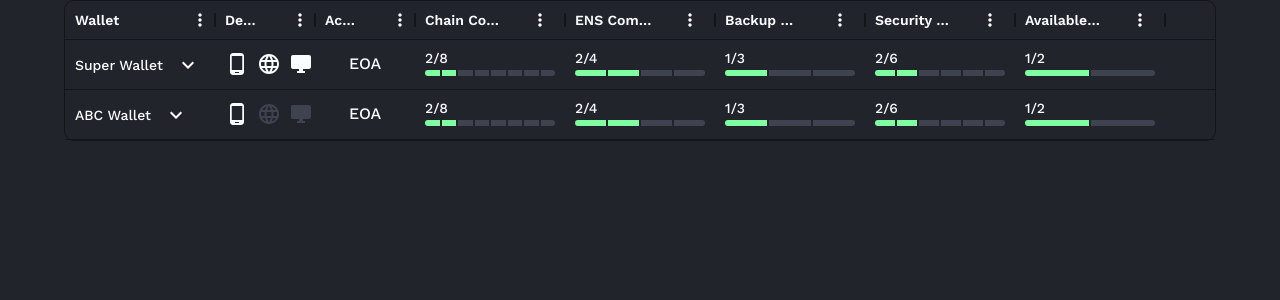
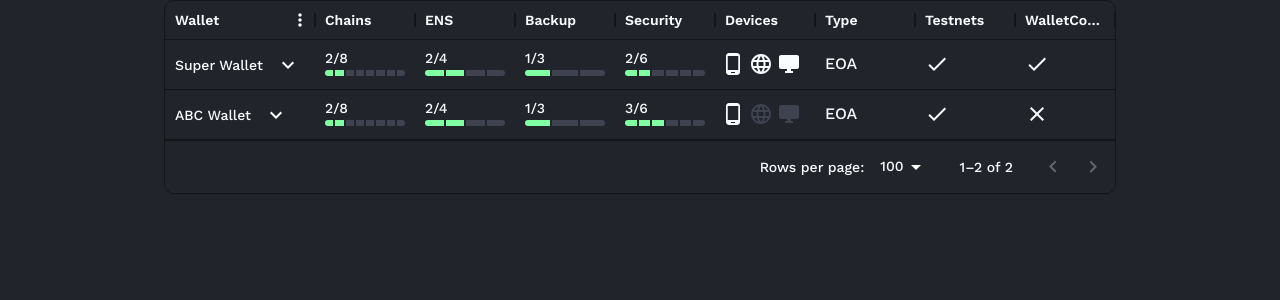
Before and after one commit to fluidkey/walletbeat, a Next.js app: page / in a window 1280 px wide. Shown: the top 300 px of the page. Built offline with nearby package versions, Linux system fonts and the light colour scheme.

Commit message:
table formatting 3

```diff
--- a/src/app/page.tsx
+++ b/src/app/page.tsx
@@ -1,11 +1,11 @@
 import React from 'react';
-import { Container } from '@mui/material';
+import { Box } from '@mui/material';
 import ComparisonTable from '@/components/ui/organisms/Table';
 
 export default function Home(): JSX.Element {
   return (
-  <Container>
-    <ComparisonTable />
-  </Container>
+    <Box maxWidth="100vw" px={1} display="flex" justifyContent="center">
+      <ComparisonTable />
+    </Box>
   );
 }
--- a/src/components/ui/organisms/Table.tsx
+++ b/src/components/ui/organisms/Table.tsx
@@ -3,13 +3,15 @@
 import React, { useState } from 'react';
 import { DataGrid, GridColDef } from '@mui/x-data-grid';
 import { wallets } from '@/data/mockData';
-import { Box, Typography } from '@mui/material';
+import { Box, Typography, Link } from '@mui/material';
 import IconButton from '@mui/material/IconButton';
 import ExpandMoreIcon from '@mui/icons-material/ExpandMore';
 import ExpandLessIcon from '@mui/icons-material/ExpandLess';
 import PhoneAndroidIcon from '@mui/icons-material/PhoneAndroid';
 import LanguageIcon from '@mui/icons-material/Language';
 import DesktopWindowsIcon from '@mui/icons-material/DesktopWindows';
+import CheckIcon from '@mui/icons-material/Check';
+import CloseIcon from '@mui/icons-material/Close';
 
 export default function ComparisonTable(): JSX.Element {
   const [expandedRows, setExpandedRows] = useState<Record<string, boolean>>({});
@@ -20,6 +22,7 @@ export default function ComparisonTable(): JSX.Element {
       name,
       total: 0,
       max: 0,
+      url: features.url,
       deviceCompatibility: features.deviceCompatibility,
       deviceCompatibilityTotal: Object.values(features.deviceCompatibility).filter(Boolean).length,
       deviceCompatibilityMax: Object.values(features.deviceCompatibility).length,
@@ -41,6 +44,9 @@ export default function ComparisonTable(): JSX.Element {
       availableTestnets: features.availableTestnets,
       availableTestnetsTotal: Object.values(features.availableTestnets).filter(Boolean).length,
       availableTestnetsMax: Object.values(features.availableTestnets).length,
+      walletConnect: features.walletConnect,
+      walletConnectTotal: Object.values(features.walletConnect).filter(Boolean).length,
+      walletConnectMax: Object.values(features.walletConnect).length,
     };
 
     // Calculate the total number of true values
@@ -53,23 +59,49 @@ export default function ComparisonTable(): JSX.Element {
   });
 
   const fields = [
-    'deviceCompatibility',
-    'accountType',
     'chainCompatibility',
     'ensCompatibility',
     'backupOptions',
     'securityFeatures',
+    'deviceCompatibility',
+    'accountType',
     'availableTestnets',
+    'walletConnect',
   ];
 
   const fieldToHeaderName: { [key: string]: string } = {
-    accountType: 'Account Type',
-    deviceCompatibility: 'Device Compatibility',
-    chainCompatibility: 'Chain Compatibility',
-    ensCompatibility: 'ENS Compatibility',
-    backupOptions: 'Backup Options',
-    securityFeatures: 'Security Features',
-    availableTestnets: 'Available Testnets',
+    accountType: 'Type',
+    deviceCompatibility: 'Devices',
+    chainCompatibility: 'Chains',
+    ensCompatibility: 'ENS',
+    backupOptions: 'Backup',
+    securityFeatures: 'Security',
+    availableTestnets: 'Testnets',
+    walletConnect: 'WalletConnect',
+  };
+
+  const subcategoryMapping: { [key: string]: string } = {
+    socialRecovery: 'Social Recovery',
+    cloud: 'Cloud Backup',
+    local: 'Local Backup',
+    multisig: 'Multisig',
+    MPC: 'MPC',
+    keyRotation: 'Key Rotation',
+    transactionScanning: 'Scanning',
+    limitsAndTimelocks: 'Limits',
+    hardwareWalletSupport: 'Hardware',
+    mainnet: 'Mainnet',
+    subDomains: 'Subdomains',
+    offchain: 'Offchain',
+    L2s: 'L2s',
+    ethereum: 'Ethereum',
+    optimism: 'Optimism',
+    arbitrum: 'Arbitrum',
+    base: 'Base',
+    polygon: 'Polygon',
+    zora: 'Zora',
+    gnosis: 'Gnosis',
+    bnbSmartChain: 'Binance Chain',
   };
 
   const handleShowMore = (id: string) => {
@@ -84,10 +116,21 @@ export default function ComparisonTable(): JSX.Element {
       return {
         field,
         headerName: fieldToHeaderName[field],
-        renderCell: (params) => {
+        headerAlign: 'left',
+        hideSortIcons: true,
+        disableColumnMenu: true,
+        renderCell: params => {
           const compatibility = params.value as Record<string, boolean>;
           return (
-            <Box display="flex" gap={1} alignItems="flex-start" justifyContent="space-between" height="100%" py={1.5}>
+            <Box
+              display="flex"
+              gap={0.5}
+              alignItems="flex-start"
+              justifyContent="space-between"
+              height="100%"
+              py={1.5}
+              ml={-0.5}
+            >
               <Typography color={compatibility.mobile ? '#FAFDFF' : '#3f4350'}>
                 <PhoneAndroidIcon />
               </Typography>
@@ -107,13 +150,23 @@ export default function ComparisonTable(): JSX.Element {
       return {
         field,
         headerName: fieldToHeaderName[field],
-        renderCell: (params) => {
+        headerAlign: 'left',
+        hideSortIcons: true,
+        disableColumnMenu: true,
+        renderCell: params => {
           const accountType = params.value as Record<string, boolean>;
           return (
-            <Box display="flex" alignItems="flex-start" justifyContent="center" height="100%" width="100%" py={1.5}>
-              { accountType.eoa && <Typography color={'#FAFDFF'}>EOA</Typography> }
-              { accountType.erc4337 && <Typography color={'#FAFDFF'}>ERC4337</Typography> }
-              { accountType.safe && <Typography color={'#FAFDFF'}>Safe</Typography> }
+            <Box
+              display="flex"
+              alignItems="flex-start"
+              justifyContent="left"
+              height="100%"
+              width="100%"
+              py={1.5}
+            >
+              {accountType.eoa && <Typography color={'#FAFDFF'}>EOA</Typography>}
+              {accountType.erc4337 && <Typography color={'#FAFDFF'}>ERC4337</Typography>}
+              {accountType.safe && <Typography color={'#FAFDFF'}>Safe</Typography>}
             </Box>
           );
         },
@@ -123,11 +176,11 @@ export default function ComparisonTable(): JSX.Element {
     return {
       field,
       headerName: fieldToHeaderName[field],
-      width: 150,
+      headerAlign: 'left',
       type: 'boolean',
-      headerAlign: 'center',
-      cellClassName: 'align-top',
-      valueGetter: (params) => {
+      hideSortIcons: true,
+      disableColumnMenu: true,
+      valueGetter: params => {
         const values = Object.values(params.value as Record<string, boolean>);
         const trueCount = values.filter(Boolean).length;
         return trueCount;
@@ -136,13 +189,48 @@ export default function ComparisonTable(): JSX.Element {
         const values = Object.values(params.row[field] as Record<string, boolean>);
         const trueCount = values.filter(Boolean).length;
         const totalCount = values.length;
+        if (totalCount === 1) {
+          return (
+            <Box
+              display="flex"
+              alignItems="flex-start"
+              height="100%"
+              width="100%"
+              justifyContent="left"
+              py={1.5}
+            >
+              {values[0] ? <CheckIcon /> : <CloseIcon />}
+            </Box>
+          );
+        }
         return (
-          <Box display="flex" alignItems="center" height="100%" width="100%" justifyContent="center">
-            <Box display="flex" flexDirection="column" alignItems="flex-start" justifyContent="flex-start" height="100%" width="100%">
+          <Box
+            display="flex"
+            alignItems="center"
+            height="100%"
+            width="100%"
+            justifyContent="center"
+          >
+            <Box
+              display="flex"
+              flexDirection="column"
+              alignItems="flex-start"
+              justifyContent="flex-start"
+              height="100%"
+              width="100%"
+            >
               <Typography variant="body2" pt={1} style={{ marginRight: '10px' }}>
                 {`${trueCount}/${totalCount}`}
               </Typography>
-              <div style={{ display: 'flex', minHeight: '12px', width: '100%', paddingTop: '2px', paddingBottom: '8px' }}>
+              <div
+                style={{
+                  display: 'flex',
+                  minHeight: '12px',
+                  width: '100%',
+                  paddingTop: '2px',
+                  paddingBottom: '8px',
+                }}
+              >
                 {values
                   .sort((a, b) => (b === a ? 0 : b ? 1 : -1)) // Sort so that true values come first
                   .map((value, index, array) => (
@@ -152,7 +240,12 @@ export default function ComparisonTable(): JSX.Element {
                         width: `${100 / totalCount}%`,
                         backgroundColor: value ? '#80ffa2' : '#3f4350',
                         marginRight: index !== array.length - 1 ? '2px' : undefined,
-                        borderRadius: index === 0 ? '5px 0 0 5px' : index === array.length - 1 ? '0 5px 5px 0' : '0',
+                        borderRadius:
+                          index === 0
+                            ? '5px 0 0 5px'
+                            : index === array.length - 1
+                              ? '0 5px 5px 0'
+                              : '0',
                         minHeight: '6px',
                       }}
                     />
@@ -160,17 +253,35 @@ export default function ComparisonTable(): JSX.Element {
               </div>
               {expandedRows[params.id.toString()] && (
                 <ul style={{ textAlign: 'left', width: '100%', padding: 0, listStyleType: 'none' }}>
-                  {Object.entries(params.row[field] as Record<string, boolean>).map(([key, value]) => (
-                    <li key={key}>{`${key}: ${value ? 'Yes' : 'No'}`}</li>
-                  ))}
+                  {Object.entries(params.row[field] as Record<string, boolean>).map(
+                    ([key, value]) => (
+                      <li key={key}>
+                        <div
+                          style={{
+                            display: 'flex',
+                            alignItems: 'center',
+                            fontSize: '10px',
+                            gap: '4px',
+                          }}
+                        >
+                          {value ? (
+                            <CheckIcon fontSize="inherit" color="success" />
+                          ) : (
+                            <CloseIcon fontSize="inherit" />
+                          )}
+                          <span>{subcategoryMapping[key] || key}</span>
+                        </div>
+                      </li>
+                    )
+                  )}
                 </ul>
               )}
             </Box>
           </Box>
         );
-      }
+      },
     };
-  }
+  };
   const columns: GridColDef[] = [
     {
       field: 'name',
@@ -178,12 +289,12 @@ export default function ComparisonTable(): JSX.Element {
       width: 150,
       type: 'string',
       renderCell: params => (
-        <Box display="flex" alignItems="flex-start" justifyContent="space-between" height="100%" py={1}>
-          <Box display="flex" alignItems="center" gap={1}>
+        <Box display="flex" flexDirection="column" alignItems="flex-start" justifyContent="flex-start" height="100%">
+          <Box display="flex" alignItems="center" gap={1} justifyContent="flex-start" pt={1}>
             <Typography fontSize="inherit">{params.value}</Typography>
             <IconButton
               size="small"
-              onClick={(event) => {
+              onClick={event => {
                 event.stopPropagation(); // Prevent the row click event
                 handleShowMore(params.id.toString());
               }}
@@ -191,23 +302,26 @@ export default function ComparisonTable(): JSX.Element {
               {expandedRows[params.id.toString()] ? <ExpandLessIcon /> : <ExpandMoreIcon />}
             </IconButton>
           </Box>
+          {expandedRows[params.id.toString()] && (
+            <Link href={params.row.url} target="_blank" rel="noopener noreferrer">
+              {params.row.url}
+            </Link>
+          )}
         </Box>
       ),
     },
     ...fields.map(field => createColumnDef(field)),
   ];
 
-
   return (
-    <div style={{ width: '100%' }}>
+    <Box maxWidth="100%" height="100%" width="fit-content" overflow="auto">
       <DataGrid
         rows={rows}
         columns={columns}
-        getRowHeight={row => (expandedRows[row.id.toString()] ? 250 : 50)}
-        density='compact'
+        getRowHeight={row => (expandedRows[row.id.toString()] ? 200 : 50)}
+        density="compact"
         disableRowSelectionOnClick
-        hideFooter
       />
-    </div>
+    </Box>
   );
 }
--- a/src/data/mockData.ts
+++ b/src/data/mockData.ts
@@ -1,7 +1,9 @@
 import { Features } from "@/types/Features";
+import { Info } from "@/types/Info";
 
-export const wallets: { [name: string]: Features } = {
+export const wallets: { [name: string]: Features & Info } = {
   'Super Wallet': {
+    url: 'https://test.io',
     deviceCompatibility: {
       mobile: true,
       desktop: true,
@@ -29,7 +31,7 @@ export const wallets: { [name: string]: Features } = {
       L2s: false,
     },
     backupOptions: {
-      googleDrive: false,
+      cloud: false,
       local: true,
       socialRecovery: false,
     },
@@ -42,15 +44,18 @@ export const wallets: { [name: string]: Features } = {
       hardwareWalletSupport: true,
     },
     availableTestnets: {
-      goerli: true,
-      sepolia: false,
+      availableTestnets: true
+    },
+    walletConnect: {
+      compatible: true,
     },
   },
   'ABC Wallet': {
+    url: 'https://test.io',
     deviceCompatibility: {
       mobile: true,
       desktop: false,
-      browserExtension: false,
+      browser: false,
     },
     accountType: {
       eoa: true,
@@ -74,21 +79,23 @@ export const wallets: { [name: string]: Features } = {
       L2s: false,
     },
     backupOptions: {
-      googleDrive: true,
+      cloud: true,
       local: false,
       socialRecovery: false,
     },
     securityFeatures: {
       multisig: false,
       MPC: false,
-      keyRotation: false,
+      keyRotation: true,
       transactionScanning: true,
       limitsAndTimelocks: false,
       hardwareWalletSupport: true,
     },
     availableTestnets: {
-      goerli: true,
-      sepolia: false,
+      availableTestnets: true
+    },
+    walletConnect: {
+      compatible: false,
     },
   },
 };
--- /dev/null
+++ b/src/types/Info.tsx
@@ -0,0 +1,3 @@
+export interface Info {
+  url: string;
+}
```
Also changed, not shown: src/types/Features.tsx (+5 -3 lines).
